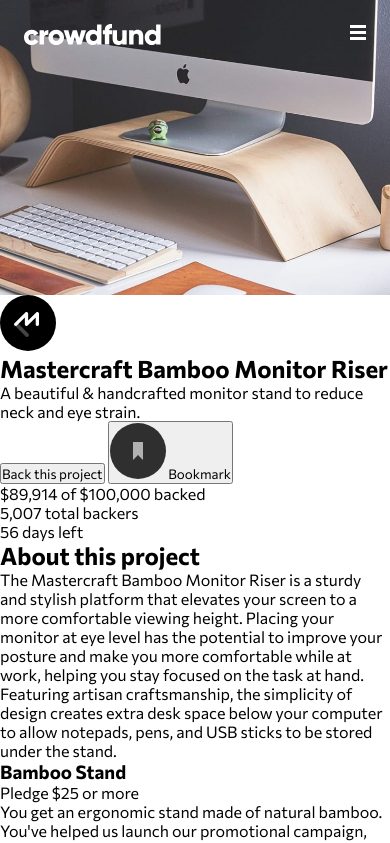
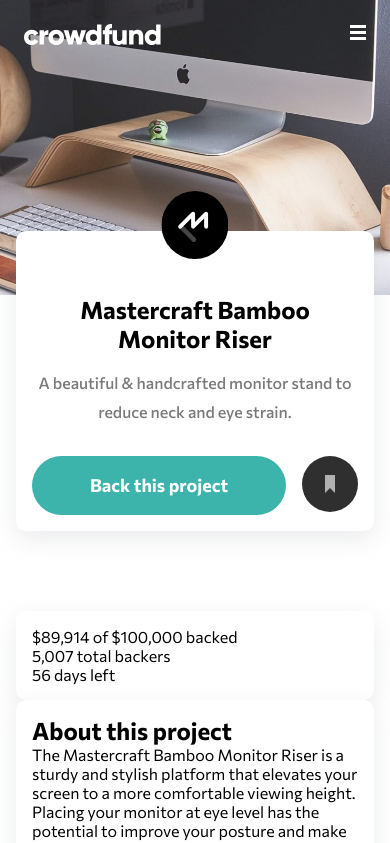
Before and after one commit to DynamesLuis/Crowdfunding-product-page-FM, a plain HTML site: page index.html in a window 390 px wide. Shown: the top 843 px of the page. Drawn offline with Linux system fonts and the light colour scheme.

Commit message:
style: first section mobile

```diff
--- a/index.html
+++ b/index.html
@@ -26,19 +26,20 @@
     </nav>
   </header>
   <main>
-    <img src="./images/logo-mastercraft.svg" alt="logo-mastercraft">
-    <section>
+    <section class="info-section">
+      <img class="logo" src="./images/logo-mastercraft.svg" alt="logo-mastercraft">
       <h1>
         Mastercraft Bamboo Monitor Riser
       </h1>
       <p>
         A beautiful & handcrafted monitor stand to reduce neck and eye strain.
       </p>
-      <button>Back this project</button>
-      <button>
-        <img src="./images/icon-bookmark.svg" alt="icon-bookmark">
-        Bookmark
-      </button>
+      <div class="btn-container">
+        <button class="back-btn green-btn">Back this project</button>
+        <button class="bookmark-btn">
+          <img src="./images/icon-bookmark.svg" alt="icon-bookmark">
+        </button>
+      </div>
     </section>
     <section>
       <div class="stats">
--- a/style.css
+++ b/style.css
@@ -13,6 +13,18 @@
     padding: 0;
     box-sizing: border-box;
     font-family: 'Commissioner', Arial, Helvetica, sans-serif;
+}
+
+button {
+    border: none;
+    cursor: pointer;
+    &.green-btn {
+        background: var(--Green-400);
+        padding: 1em 2em;
+        border-radius: 30px;
+        color: white;
+        font-weight: 700;
+    }
 }
 
 header {
@@ -56,3 +68,51 @@ nav ul li {
         border: none;
     }
 }
+
+main {
+    padding: 1em;
+}
+
+main>section {
+    background-color: white;
+    border-radius: 10px;
+    padding: 1em;
+    box-shadow: rgba(149, 157, 165, 0.2) 0px 8px 24px;
+}
+
+.info-section {
+    position: relative;
+    top: -5em;
+    padding-top: 4em;
+    text-align: center;
+}
+
+.info-section .logo {
+    width: 4.2em;
+    position: absolute;
+    left: 50%;
+    top: -2.5em;
+    transform: translateX(-50%);
+}
+
+.info-section p {
+    margin-top: 1em;
+    color: var(--Gray-500);
+    font-weight: 500;
+    line-height: 1.8em;
+}
+
+.btn-container {
+    display: flex;
+    gap: 1em;
+    margin-top: 1.8em;
+}
+
+.info-section .back-btn {
+    flex: 1;
+    font-size: 18px;
+}
+
+.info-section .bookmark-btn {
+    background-color: transparent;
+}
```
